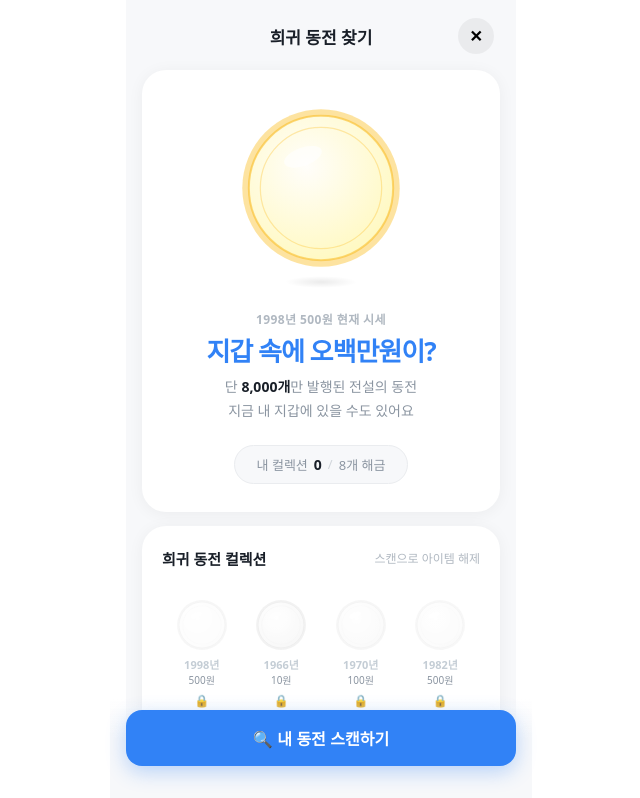
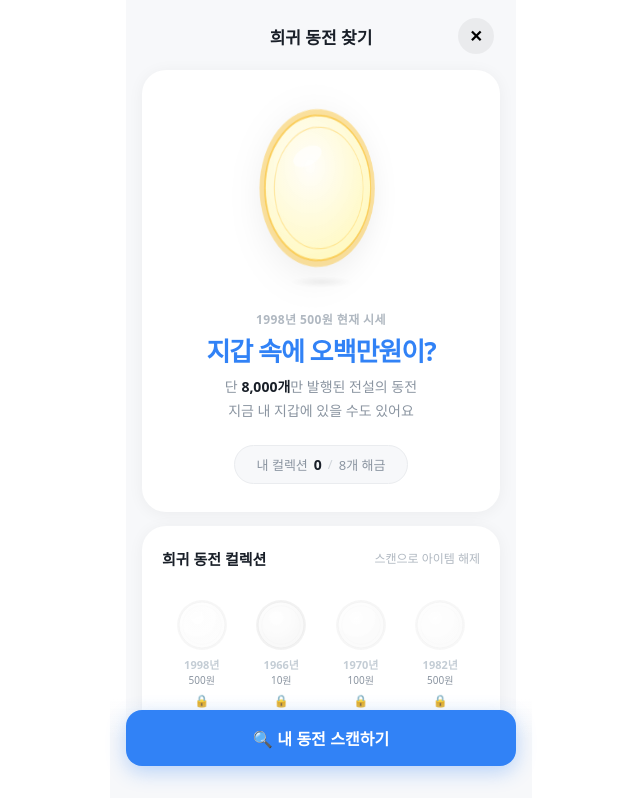
Before and after one commit to wldms123zzz-svg/coin-hunter, a React (Create React App) app: page / in a window 1280 px wide. Shown: the top 798 px of the page, without its empty margins (319-959 px from the left). Built offline with nearby package versions, Linux system fonts and the light colour scheme.

Commit message:
Update MoneyArchiveDashboard.jsx

```diff
--- a/src/MoneyArchiveDashboard.jsx
+++ b/src/MoneyArchiveDashboard.jsx
@@ -54,6 +54,23 @@ const PastelBack = ({ coin, size }) => (
   </svg>
 );
 
+// ─── 3D 회전 래퍼 ────────────────────────────────────────────────────────────
+const PastelCoin3D = ({ coin, size = 160, spinning = true }) => (
+  <div style={{ width: size, height: size, perspective: size * 5 }}>
+    <div style={{
+      width: "100%", height: "100%", position: "relative", transformStyle: "preserve-3d",
+      animation: spinning ? "coinSpin 5s linear infinite" : "none",
+      filter: "drop-shadow(0 8px 20px rgba(0,0,0,0.08))"
+    }}>
+      <div style={{ position: "absolute", inset: 0, backfaceVisibility: "hidden" }}>
+        <PastelFront coin={coin} size={size} />
+      </div>
+      <div style={{ position: "absolute", inset: 0, backfaceVisibility: "hidden", transform: "rotateY(180deg)" }}>
+        <PastelBack coin={coin} size={size} />
+      </div>
+    </div>
+  </div>
+);
 
 const doShare = async (isSuccess) => {
   const text = isSuccess
@@ -197,11 +214,11 @@ export default function MoneyArchiveDashboard() {
         boxShadow: "0 2px 16px rgba(0,0,0,0.05)"
       }}>
         <div style={{ display: "flex", flexDirection: "column", alignItems: "center" }}>
-          <PastelFront coin={COINS[0]} size={164} />
+          <PastelCoin3D coin={COINS[0]} size={164} spinning />
           <div style={{
             width: 72, height: 12, marginTop: 6,
             background: "radial-gradient(ellipse, rgba(0,0,0,0.08) 0%, transparent 70%)",
-            borderRadius: "50%"
+            borderRadius: "50%", animation: "shadowFloat 5s linear infinite"
           }} />
         </div>
         <div style={{ textAlign: "center" }}>
@@ -354,7 +371,8 @@ export default function MoneyArchiveDashboard() {
       )}
 
       <style>{`
-
+        @keyframes coinSpin    { from{transform:rotateY(0deg)} to{transform:rotateY(360deg)} }
+        @keyframes shadowFloat { 0%,100%{transform:scaleX(1);opacity:.8} 50%{transform:scaleX(.65);opacity:.4} }
         @keyframes sheetUp     { from{transform:translateY(100%)} to{transform:translateY(0)} }
         @keyframes spin        { to{transform:rotate(360deg)} }
       `}</style>
```
